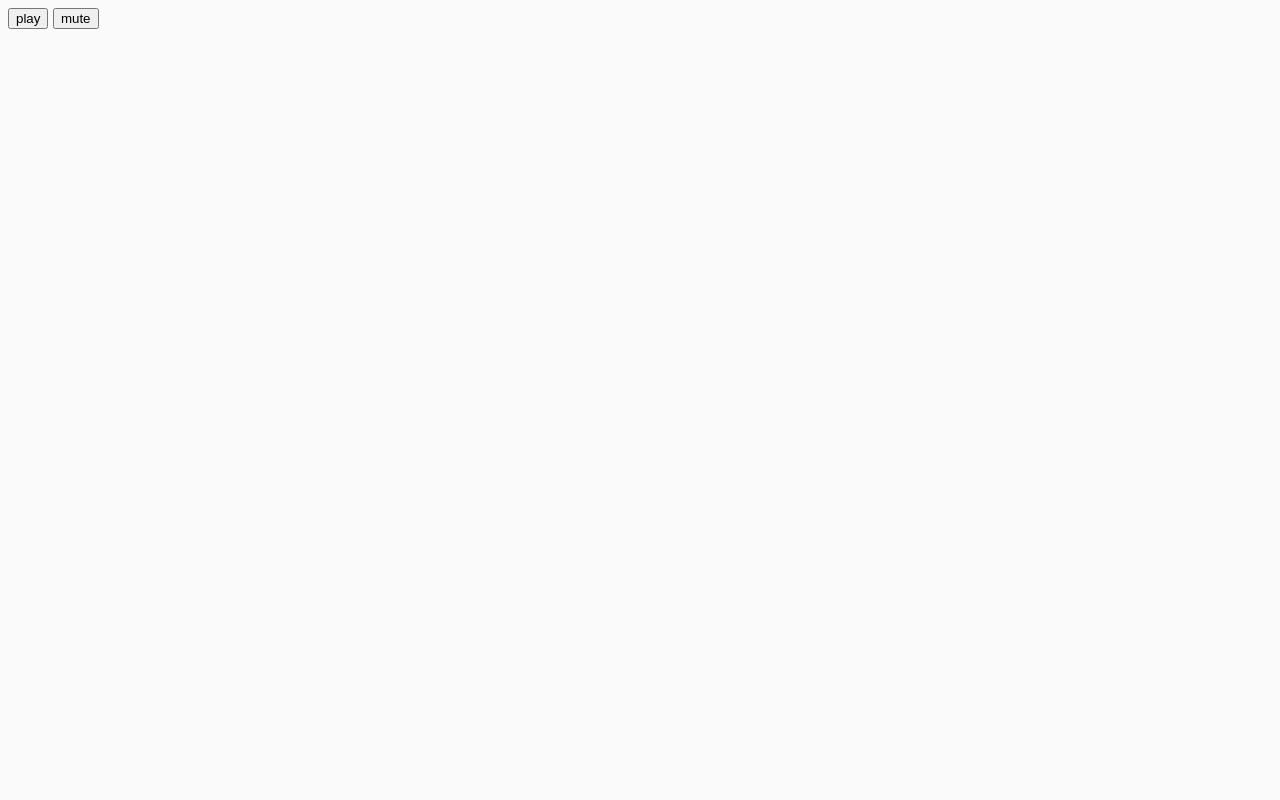
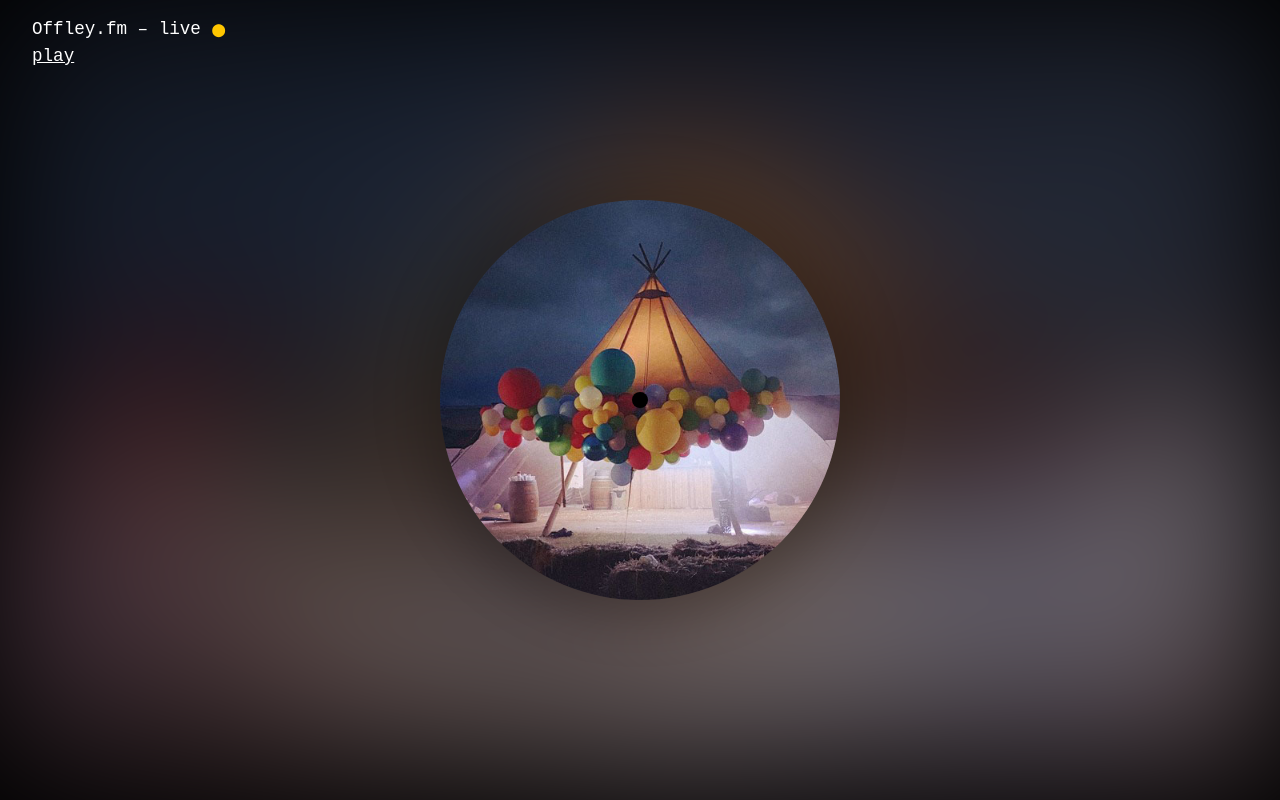
Before and after one commit to jackmerrell/offley.fm, a website: page app/index.html in a window 1280 px wide. Drawn offline with nearby package versions, Linux system fonts and the light colour scheme; files that its build step writes are made by us from their sources.

Commit message:
added album artwork

```diff
--- a/app/index.html
+++ b/app/index.html
@@ -5,8 +5,7 @@
     <meta name="description" content="">
     <meta name="viewport" content="width=device-width, initial-scale=1">
     <title>offley fm</title>
-    <link rel="apple-touch-icon" href="apple-touch-icon.png">
-    <!-- Place favicon.ico in the root directory -->
+    <link rel="icon" type="image/png" href="images/favicon.png">
     <!-- build:css styles/main.css -->
     <link rel="stylesheet" href="styles/main.css">
     <!-- endbuild -->
@@ -16,12 +15,26 @@
   </head>
   <body>
 
-  <button id="play">play</button>
-  <button id="mute">mute</button>
+    <header>
+      <div class="title">Offley.fm – live <span class="live">⬤</span></div>
+      <div id="playPause" class="title"><span id="button" class="button">play</span></div>
+    </header>
 
-  <audio id="player" loop preload="auto">
-    <source src="images/mix.mp3" type="audio/mpeg">
-  </audio>
+    <main class="container">
+      <div id="playPause" class="player">
+        <div class="crop">
+          <div id="albumArt" class="album-art paused">
+            <div class="spindle"></div>
+          </div>
+        </div>
+      </div>
+    </main>
+
+    <div class="background"></div>
+
+    <audio id="player" loop preload="auto">
+      <source src="images/for15.mp3" type="audio/mpeg">
+    </audio>
 
     <!-- build:js scripts/vendor.js -->
     <!-- endbuild -->
--- a/app/scripts/main.js
+++ b/app/scripts/main.js
@@ -1,24 +1,37 @@
-const DateTime = luxon.DateTime;
+let DateTime = luxon.DateTime;
+let numSecondsDay = 86400;
 
-const player = document.getElementById('player');
-const play = document.getElementById('play');
-const mute = document.getElementById('mute');
+let player = document.getElementById('player');
+let playRecord = document.getElementById('playRecord');
+let albumArt = document.getElementById('albumArt');
+let button = document.getElementById('button');
 
-const numSecondsDay = 86400;
+let playPause = document.querySelectorAll('#playPause');
 
-play.addEventListener('click', () => {
-  player.play().then(() => {
-    player.pause();
-    playerTime()
-  });
-});
+playPause.forEach(item => {
+  item.addEventListener('click', event => {
+    player.play().then(() => {
+      player.pause();
+      playStatus();
+    });
+  })
+})
 
-mute.addEventListener('click', () => {
-  player.muted = true;
-});
+  function playStatus() {
+    if(albumArt.classList.contains('paused')) {
+      button.innerHTML= 'mute';
+      albumArt.classList.remove('paused');
+      albumArt.classList.add('playing');
+      play()
+    } else {
+      button.innerHTML= 'play';
+      albumArt.classList.add('paused');
+      player.muted = true;
+    }
+  }
 
-function playerTime() {
 
+function play(){
   // get track duration length
   const duration = player.duration;
   console.log('track duration = ' + duration);
@@ -29,7 +42,7 @@ function playerTime() {
 
   // get current time of day in seconds
   const currentTime = ((DateTime.utc().hour) * 3600) + ((DateTime.utc().minute) * 60) + (DateTime.utc().second);
-  console.log('current time = ' + currentTime);
+  console.log('current time of day in seconds = ' + currentTime);
 
   // get current time of day in percentage
   const getDayPercent = currentTime / numSecondsDay;
@@ -46,5 +59,4 @@ function playerTime() {
   player.play()
   player.currentTime = scrubTo;
   player.muted = false;
-
 }
--- a/app/styles/main.scss
+++ b/app/styles/main.scss
@@ -1,28 +1,145 @@
-.browserupgrade {
-  margin: 0.2em 0;
-  background: #ccc;
-  color: #000;
-  padding: 0.2em 0;
+body {
+  background: #000000;
+  color: #333;
+  margin: 0;
 }
 
-body {
-  background: #fafafa;
-  font-family: 'Helvetica Neue', Helvetica, Arial, sans-serif;
-  color: #333;
+header{
+  padding: 1.2rem 2rem;
+  position: absolute;
+  z-index: 10;
+}
+.title{
+  color:#fff;
+  font-family: monospace;
+  font-size: 1.1rem;
+  padding-bottom:0.4rem;
 }
 
-.hero-unit {
-  margin: 50px auto 0 auto;
-  width: 300px;
-  font-size: 18px;
-  font-weight: 200;
-  line-height: 30px;
-  background-color: #eee;
-  border-radius: 6px;
-  padding: 60px;
-  h1 {
-    font-size: 60px;
-    line-height: 1;
-    letter-spacing: -1px;
+.live{
+  color: #FFC600;
+  font-size: 0.8rem;
+  animation-name: live;
+  animation-timing-function: ease-in-out;
+  animation-iteration-count: infinite;
+  animation-duration: 2.5s;
+}
+
+@-webkit-keyframes live {
+  from,
+  0% {
+    opacity: 1;
+  }
+  50% {
+    opacity: 0.25;
+  }
+  100% {
+    opacity: 1;
+
   }
 }
+
+.button{
+  color: #fff;
+  cursor: pointer;
+  text-decoration: underline;
+  padding-right:0.8rem;
+}
+.button:hover{
+    color: #FFC600;
+}
+button:active{
+  color: #FFC600;
+
+}
+
+
+.container{
+  position: absolute;
+  top:0;
+  padding: 0;
+  margin: 0;
+  width: 100vw;
+  height: 100vh;
+  z-index: 1;
+  display: flex;
+  justify-content: center;
+  align-items: center;
+}
+
+.player{
+  width: 50vh;
+  height: 50vh;
+  transition: all 200ms;
+  cursor: pointer;
+}
+.player:hover{
+    transform: scale(1.05);
+  }
+
+.crop{
+  width: inherit;
+  height: inherit;
+  position: relative;
+  overflow: hidden;
+  border-radius: 50%;
+  pointer-events: none;
+  box-shadow: 0 0 50px 20px rgba(0,0,0,0.2);
+
+ }
+
+ .album-art{
+   width: inherit;
+   height: inherit;
+   display: flex;
+   justify-content: center;
+   align-items: center;
+   background-image: url('../images/for15.jpg');
+   background-repeat: no-repeat;
+   background-position: center;
+   background-size: cover;
+ }
+
+.playing{
+  animation-name: playing;
+  animation-timing-function: linear;
+  animation-iteration-count: infinite;
+  animation-duration: 5s;
+}
+
+@-webkit-keyframes playing {
+  from,
+  to {
+    transform: rotate(0deg) ;
+  }
+  100% {
+    -webkit-transform: rotate(360deg);
+  }
+}
+
+.paused{
+  animation-play-state: paused;
+}
+
+.spindle{
+  border-radius: 50%;
+  width: 4%;
+  height: 4%;
+  background: #000000;
+}
+
+.background{
+  position: absolute;
+  top:0;
+  padding: 0;
+  margin: 0;
+  width: 100vw;
+  height: 100vh;
+  z-index: 0;
+  background-image: url('../images/for15.jpg');
+  background-repeat: no-repeat;
+  background-position: center;
+  background-size: 120vw 120vh;
+  filter: blur(5rem);
+  opacity: 0.5;
+}
```
Also changed, not shown: app/apple-touch-icon.png (deleted), app/favicon.ico (deleted), app/images/favicon.png (added), app/images/for15.jpg (added), 1 other file.
